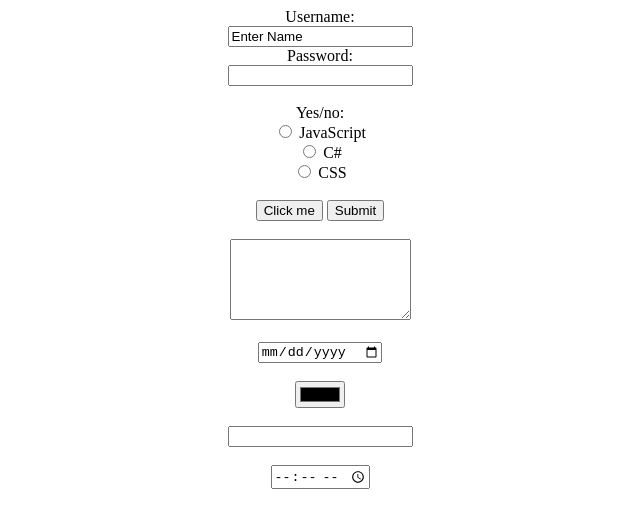
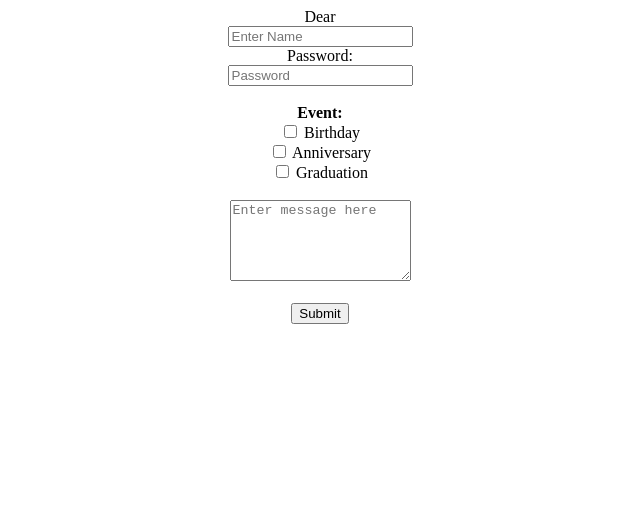
Before and after one commit to AlbertStoykov/WebTask, a website: page celebrationcard.html in a window 1280 px wide. Shown: the whole page, without its empty margins (320-960 px from the left). Drawn offline with Linux system fonts and the light colour scheme.

Commit message:
Update celebrationcard.html

```diff
--- a/celebrationcard.html
+++ b/celebrationcard.html
@@ -9,31 +9,25 @@
 <body style="text-align: center">
 
     <Form action="/thankyou.html">
-        <label>Username:</label><br>
-        <input type="text" value="Enter Name" required><br>
+        <label>Dear</label><br>
+        <input type="text" placeholder="Enter Name" required><br>
         <label>Password:</label><br>
-        <input type="password"><br>
+        <input type="password" placeholder="Password"><br>
         <br>
-        <label>Yes/no:</label><br>
+        <label><strong>Event:</strong></label><br>
 
 
-        <input type="radio" id="javascript" name="fav_language" value=""javaScript>
-        <label for="JavaScript">JavaScript</label><br>
+        <input type="checkbox" id="javascript" name="Event" value=""javaScript>
+        <label for="Birthday">Birthday</label><br>
 
-        <input type="radio" id="C#" name="fav_language" value="javaScript">
-        <label for="C#">C#</label><br>
+        <input type="checkbox" id="javascript" name="Event" value=""javaScript>
+        <label for="Anniversary">Anniversary</label><br>
 
-        <input type="radio" id="CSS" name="fav_language" value=""javaScript>
-        <label for="JavaScript">CSS</label><br><br>
+        <input type="checkbox" id="Graduation" name="Event" value=""javaScript>
+        <label for="Graduation">Graduation</label><br><br>
 
-        <input type="button" value="Click me">
+        <textarea rows="5" cols="20" placeholder="Enter message here"></textarea><br><br>
         <input type="submit" value="Submit"><br><br>
-        <textarea rows="5" cols="20"></textarea><br><br>
-        <input type="date" name="dateFormPicker"><br><BR>
-        <input type="color"name="colorForm"><br><BR>
-        <input type="number" name="numberForm"><BR><BR>
-        <input type="time"><BR><BR>
-
 
 
 
```
